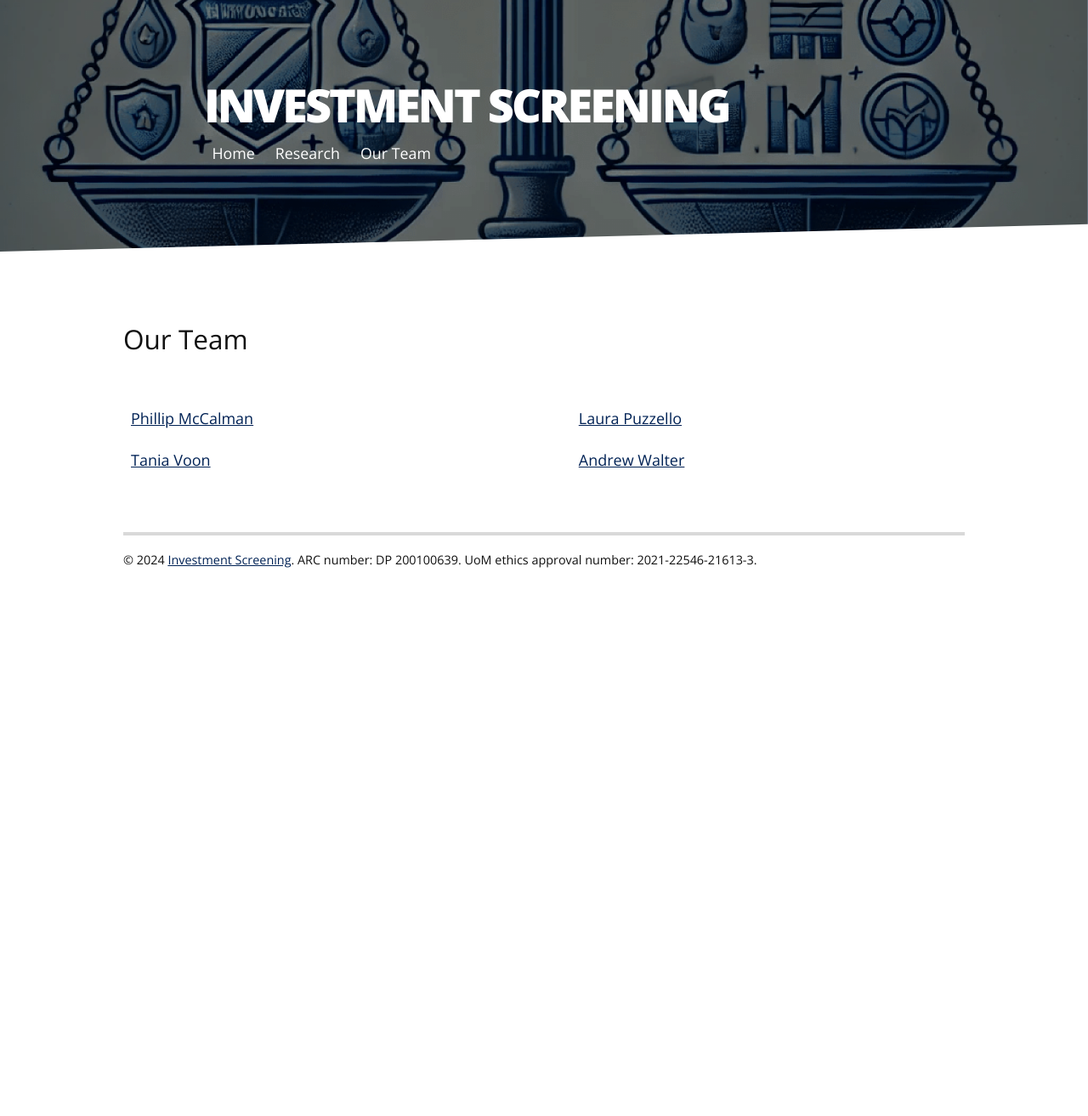
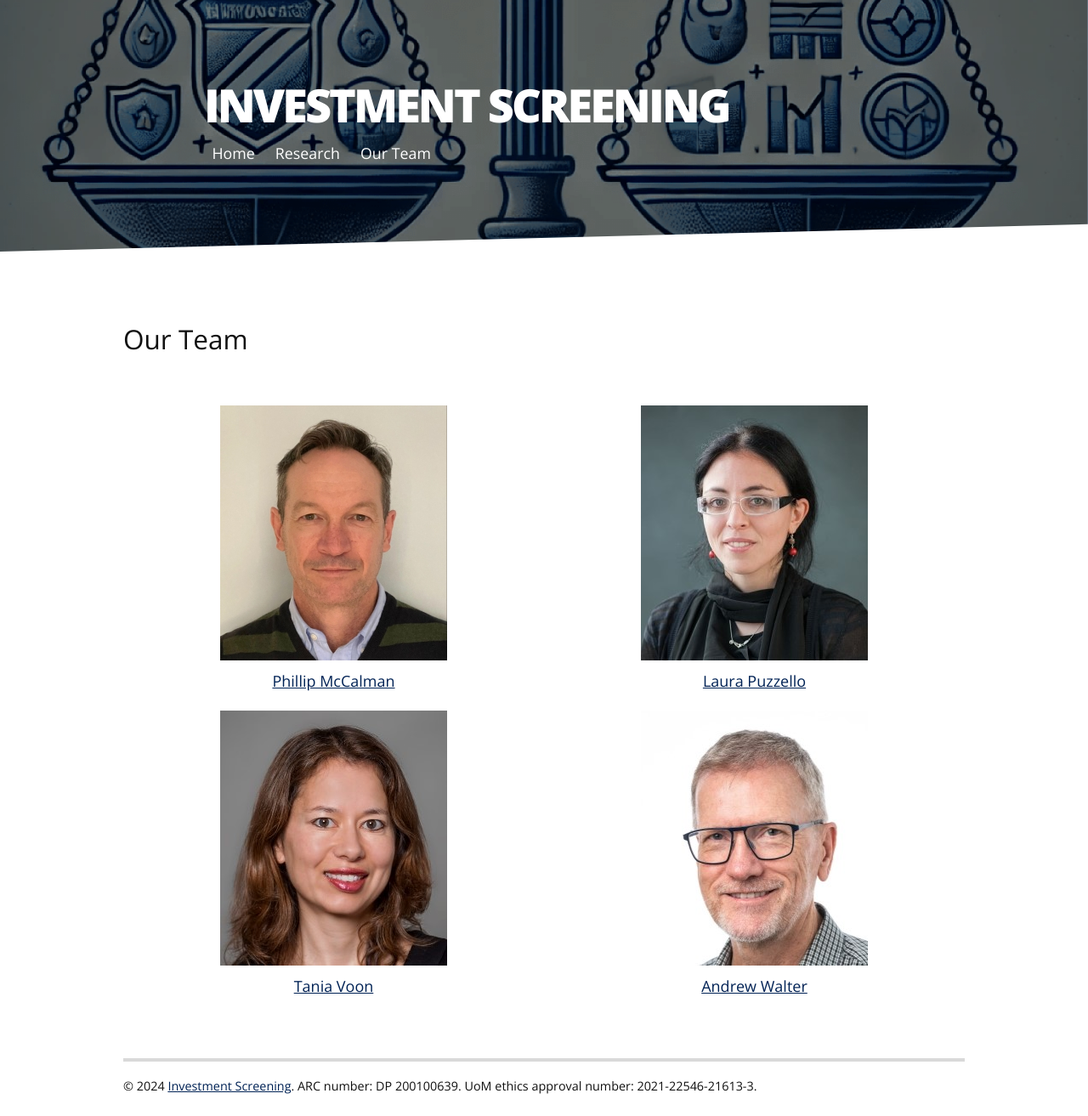
Before and after one commit to investmentscreening/investmentscreening.github.io, a Jekyll site: the page built from our-team.md, in a window 1280 px wide. Shown: the whole page at 85% size. Built offline with Jekyll 4.4.1, drawn with Linux system fonts in a browser that asks for light colours; nearby versions of some CDN libraries; before the commit the page ends 900 px from its top, so only the background shows below that.

Commit message:
feat: add headshots to table

```diff
--- a/_sass/modules/_tables.scss
+++ b/_sass/modules/_tables.scss
@@ -30,3 +30,17 @@ th {
 		border-right: 0;
 	}
 }
+
+
+.team-table table {
+	width: 100%;
+}
+
+.team-table th, .team-table td {
+	text-align: center;
+	vertical-align: top;
+}
+
+.team-table img {
+	height: auto;
+}
--- a/our-team.md
+++ b/our-team.md
@@ -5,7 +5,12 @@ title: Investment Screening | Our Team
 
 ### Our Team
 
+<div class="team-table">
+<div markdown="1">
 
 |-------|--------|
-| [Phillip McCalman](https://sites.google.com/site/pmccalman/) | [Laura Puzzello](https://sites.google.com/site/laurapuzzello/home) |
-| [Tania Voon](https://law.unimelb.edu.au/about/staff/tania-voon) | [Andrew Walter](https://findanexpert.unimelb.edu.au/profile/195100-andrew-walter) |
+| ![Phillip McCalman](/assets/img/headshots/phil_headshot.jpg) <br> [Phillip McCalman](https://sites.google.com/site/pmccalman/) | ![Laura Puzzello](/assets/img/headshots/laura_headshot.jpg) <br> [Laura Puzzello](https://sites.google.com/site/laurapuzzello/home) |
+| ![Tania Voon](/assets/img/headshots/tania_headshot.jpg) <br> [Tania Voon](https://law.unimelb.edu.au/about/staff/tania-voon) | ![Andrew Walter](/assets/img/headshots/andrew_headshot.jpg) <br> [Andrew Walter](https://findanexpert.unimelb.edu.au/profile/195100-andrew-walter) |
+
+</div>
+</div>
```
Also changed, not shown: assets/img/headshots/andrew_headshot.jpg (added), assets/img/headshots/andrew_headshot.png (deleted), assets/img/headshots/laura_headshot.jpg (added), assets/img/headshots/laura_headshot.png (deleted), assets/img/headshots/phil_headshot.jpg, assets/img/headshots/tania_headshot.jpg.
